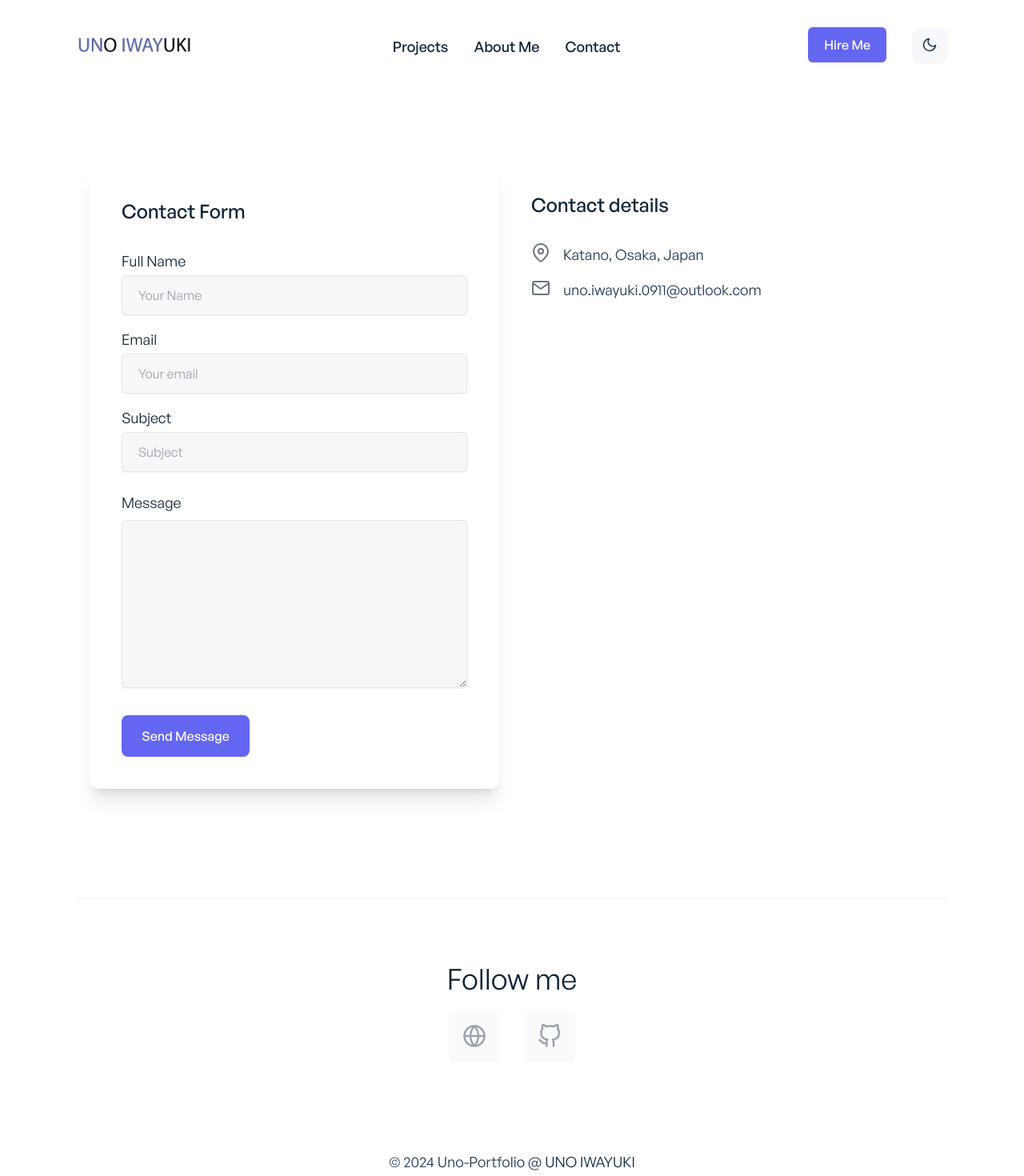
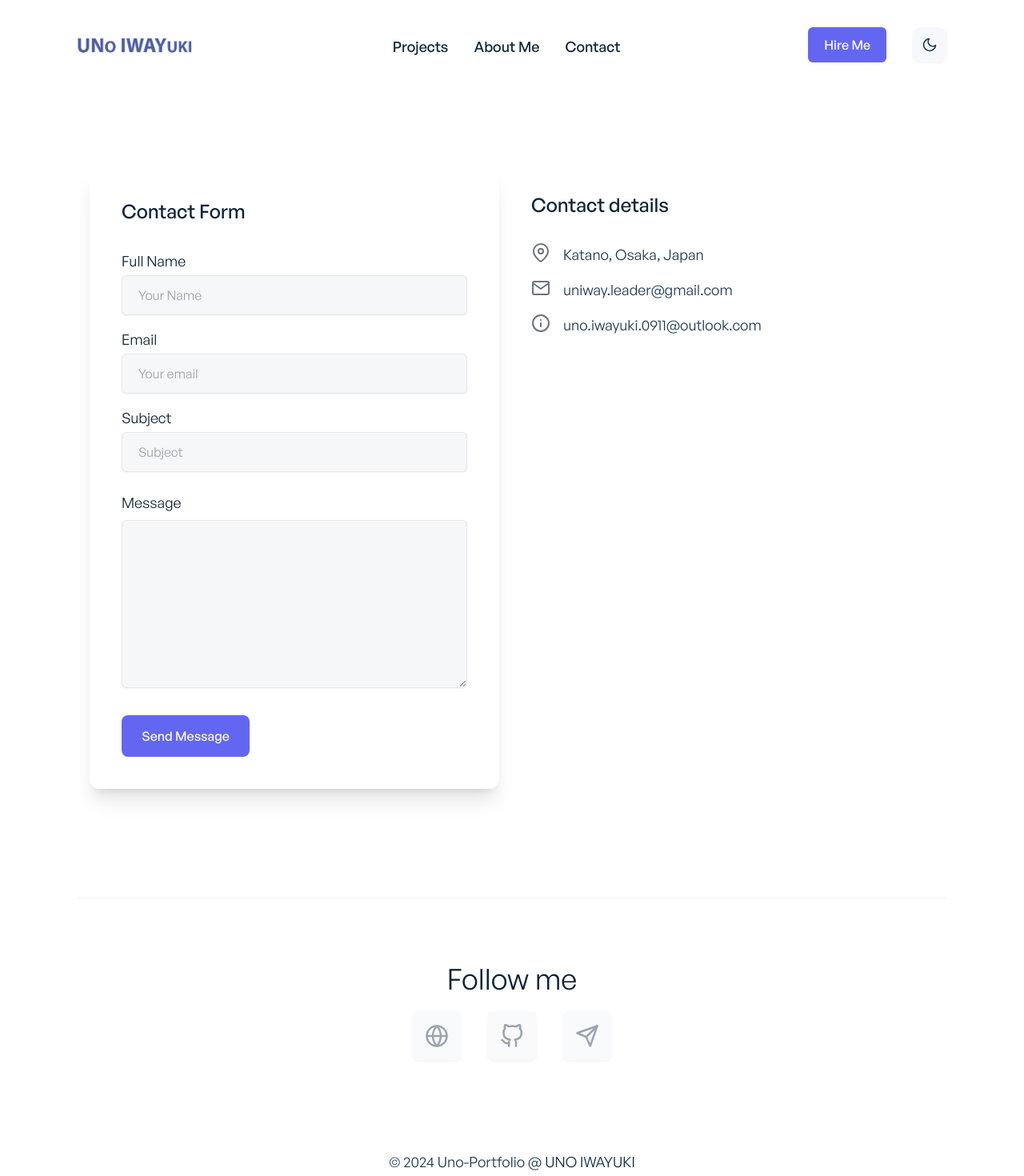
Before and after one commit to uniwaydev/uno-portfolio, a React (Create React App) app: page /contact in a window 1280 px wide. Shown: the top 1470 px of the page at 80% size. Built offline with nearby package versions, Linux system fonts and the light colour scheme.

Commit message:
update logo

```diff
--- a/src/components/contact/ContactDetails.jsx
+++ b/src/components/contact/ContactDetails.jsx
@@ -1,4 +1,4 @@
-import { FiPhone, FiMapPin, FiMail } from 'react-icons/fi';
+import { FiPhone, FiMapPin, FiMail, FiInfo } from 'react-icons/fi';
 
 const contacts = [
 	{
@@ -8,8 +8,13 @@ const contacts = [
 	},
 	{
 		id: 2,
+		name: 'uniway.leader@gmail.com',
+		icon: <FiMail />,
+	},
+	{
+		id: 3,
 		name: 'uno.iwayuki.0911@outlook.com',
-		icon: <FiMail />,
+		icon: <FiInfo />,
 	},
 	// {
 	// 	id: 3,
--- a/src/components/shared/AppFooter.jsx
+++ b/src/components/shared/AppFooter.jsx
@@ -4,6 +4,8 @@ import {
 	FiLinkedin,
 	FiGlobe,
 	FiYoutube,
+	FiSend,
+	FiMail,
 } from 'react-icons/fi';
 import AppFooterCopyright from './AppFooterCopyright';
 
@@ -18,6 +20,11 @@ const socialLinks = [
 		icon: <FiGithub />,
 		url: 'https://github.com/uniwaydev',
 	},
+	{
+		id: 3,
+		icon: <FiSend />,
+		url: 'https://t.me/uniway911',
+	}
 ];
 
 const AppFooter = () => {
```
Also changed, not shown: src/images/logo-dark.png, src/images/logo-light.png.
